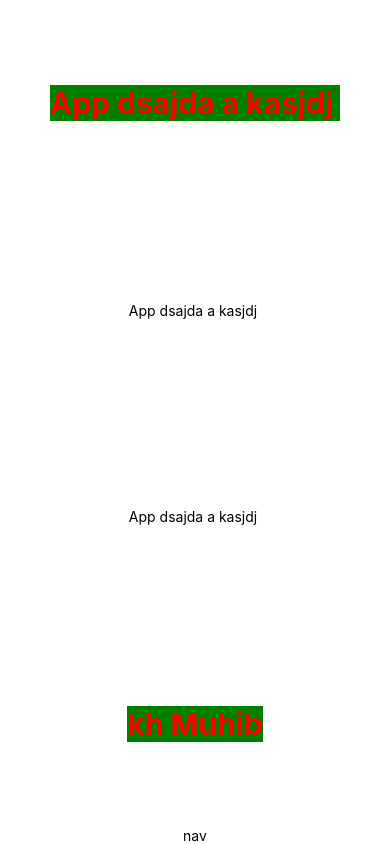
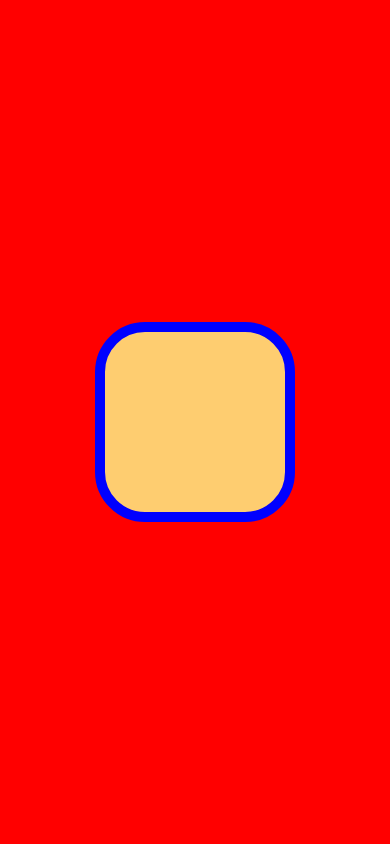
Before and after one commit to khmuhib/react-native-learn, a React Native app: screen / in a window 390 px wide. Built offline with nearby package versions, Linux system fonts and the light colour scheme.

Commit message:
external_css

```diff
--- a/App.js
+++ b/App.js
@@ -1,25 +1,16 @@
-import { View, Text, StatusBar } from 'react-native'
-import React from 'react'
-import Nav from './components/nav'
+import { Text, View } from 'react-native'
+import React, { Component } from 'react'
+import { customStyle } from './style'
 
-export default function App() {
-  return (
-    <View style={{flex: 1, alignItems: 'center', justifyContent: 'center'}}>
-      <StatusBar backgroundColor={'red'}/>
-      <View style={{flex: 1, alignItems: 'center', justifyContent: 'center'}}>
-        <Text style={{fontSize: 30, fontWeight: 'bold', color: 'red', backgroundColor: 'green'}}>App dsajda a kasjdj </Text>
-      </View>
-      <View style={{flex: 1, alignItems: 'center', justifyContent: 'center'}}>
-        <Text>App dsajda a kasjdj </Text>
-      </View>
-      <View style={{flex: 1, alignItems: 'center', justifyContent: 'center',}}>
-        <Text>App dsajda a kasjdj </Text>
-      </View>
-      <View style={{flex: 1, alignItems: 'center', justifyContent: 'center',}}>
-        <Text style={{fontSize: 30, fontWeight: 'bold', color: 'red', backgroundColor: 'green'}}>kh Muhib</Text>
-      </View>
-      <Nav/>
-    </View>
+export default class App extends Component {
+  render() {
+    return (
+      <>
+        <View style={customStyle.container}>
+          <View style={customStyle.square}></View>
+        </View>
+      </>
 
-  )
+    )
+  }
 }
--- /dev/null
+++ b/style.js
@@ -0,0 +1,20 @@
+import { StyleSheet } from "react-native";
+
+const customStyle = StyleSheet.create({
+    container: {
+      flex: 1,
+      backgroundColor: 'red',
+      justifyContent: 'center',
+      alignItems: 'center',
+    },
+    square: {
+      height: 200,
+      width: 200,
+      backgroundColor: '#FECD70',
+      borderColor: 'blue',
+      borderWidth: 10,
+      borderRadius: 50,
+    }
+  });
+
+  export {customStyle}
```
